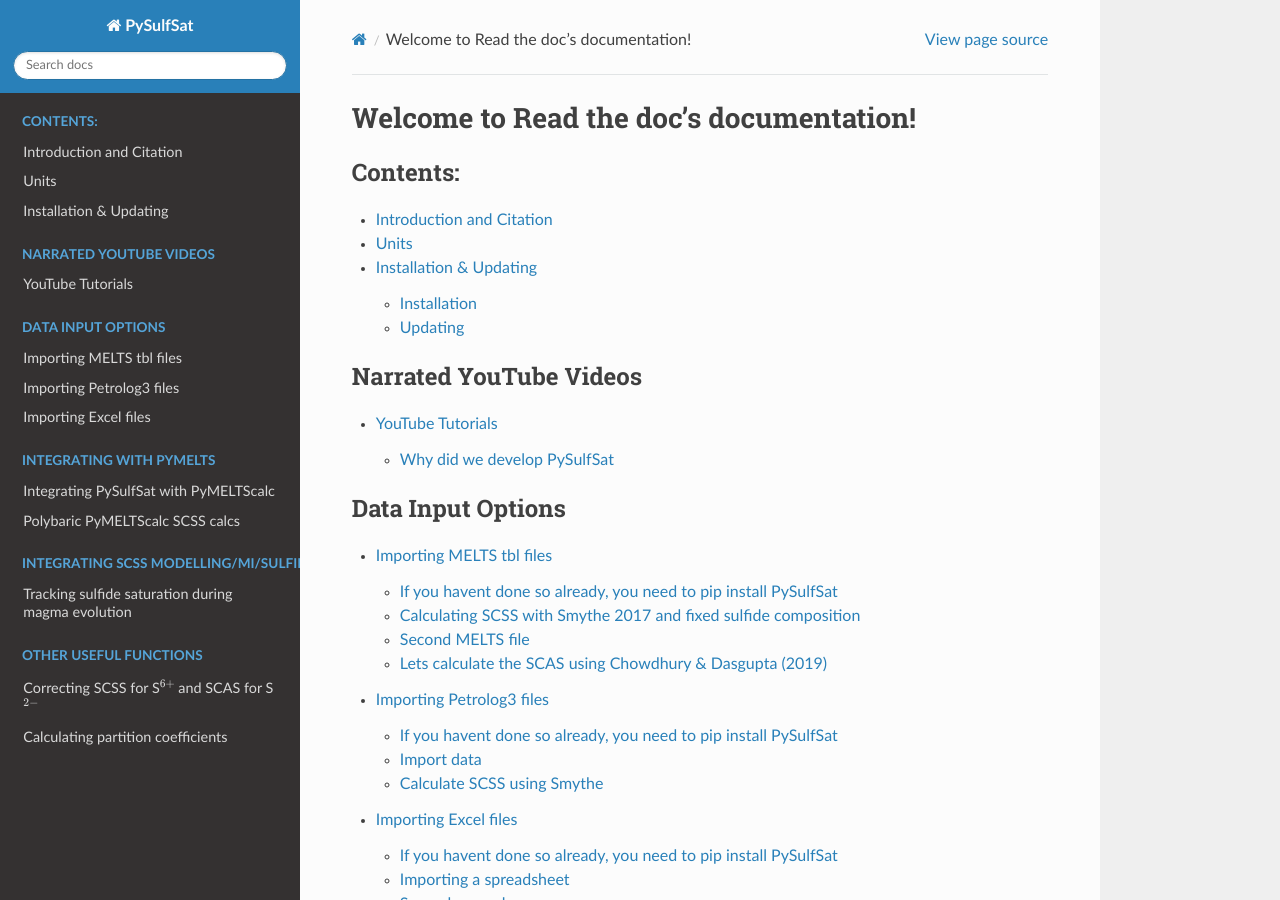
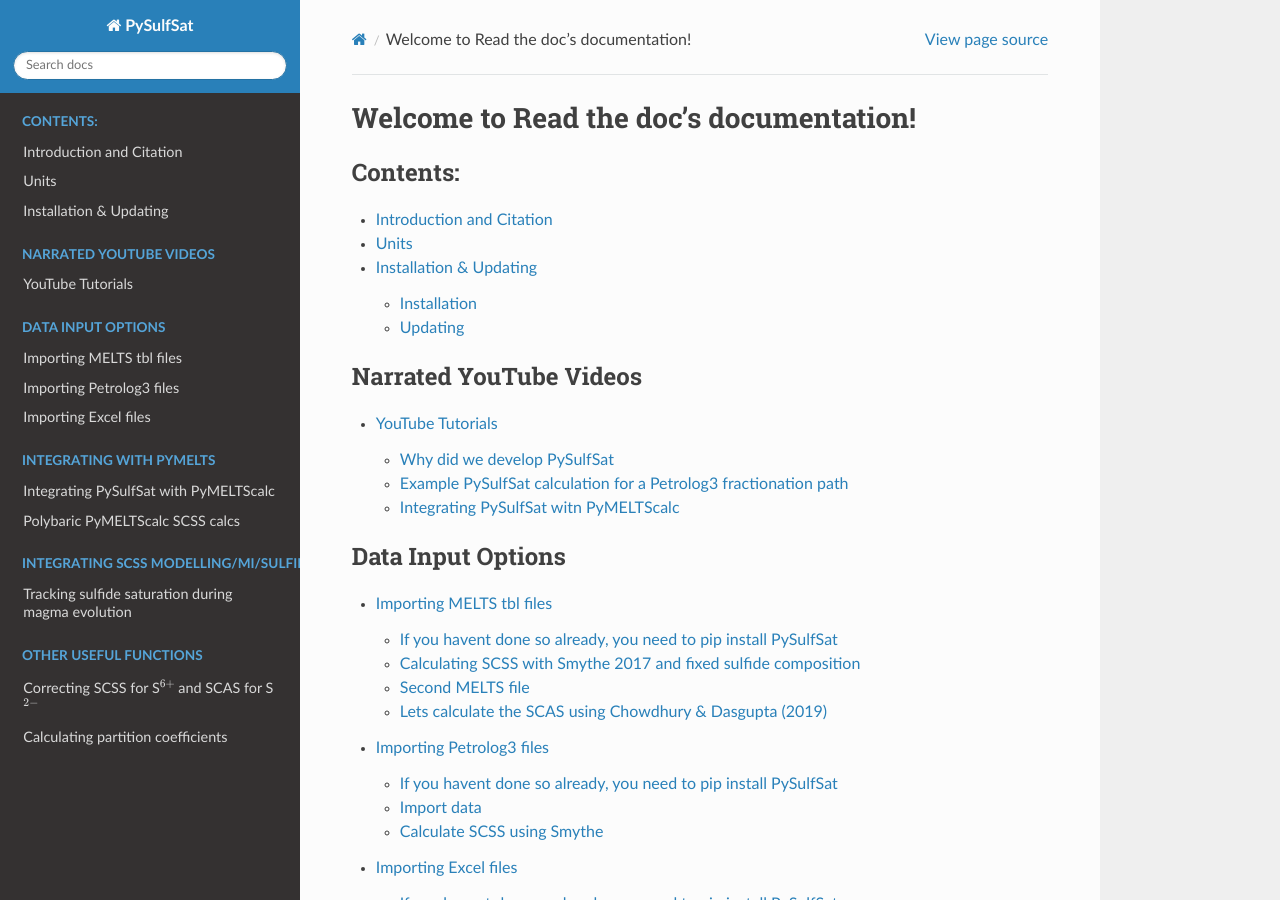
Before and after one commit to PennyWieser/PySulfSat, a Sphinx documentation site: the page built from docs/index.rst, in a window 1280 px wide and 900 px high. Built offline with Sphinx 7.4.7 and the Read the Docs theme 2.0.0, drawn with Linux system fonts in a browser that asks for light colours; pages that are not in the unit, such as notebooks, are missing from menus.

Commit message:
YouTube videos

```diff
--- a/docs/youtube.rst
+++ b/docs/youtube.rst
@@ -14,5 +14,23 @@
 
 .. raw:: html
 
-    <iframe width="560" height="315" src="https://www.youtube.com/watch?v=HkmHEMscV6I" title="YouTube video player" frameborder="0" allow="accelerometer; autoplay; clipboard-write; encrypted-media; gyroscope; picture-in-picture" allowfullscreen></iframe>
+<iframe width="560" height="315" src="https://www.youtube.com/embed/HkmHEMscV6I" title="YouTube video player" frameborder="0" allow="accelerometer; autoplay; clipboard-write; encrypted-media; gyroscope; picture-in-picture" allowfullscreen></iframe>
 ---------
+
+Example PySulfSat calculation for a Petrolog3 fractionation path
+^^^^^^^^^^^^^^^^^^^^^^^^^^^^^^^^^^^^^^^^^^^^^^^^^^^^^^^^^^^^^^^^^^^
+This video shows how to perform SCSS and SCAS calculations for a Petrolog3 fractionation path
+
+.. raw:: html
+
+<iframe width="560" height="315" src="https://www.youtube.com/embed/MOQTw_6praE" title="YouTube video player" frameborder="0" allow="accelerometer; autoplay; clipboard-write; encrypted-media; gyroscope; picture-in-picture" allowfullscreen></iframe>
+---------
+
+Integrating PySulfSat witn PyMELTScalc
+^^^^^^^^^^^^^^^^^^^^^^^^^^^^^^^^^^^^^^^^^^^^^^^^^^^^^^^^^^^^^^^^^^^
+This video shows how to integrate MELTS calculations and SCSS calculations in a single Jupyter Notebook.
+
+.. raw:: html
+
+<iframe width="560" height="315" src="https://www.youtube.com/embed/CJTl09zMnjE" title="YouTube video player" frameborder="0" allow="accelerometer; autoplay; clipboard-write; encrypted-media; gyroscope; picture-in-picture" allowfullscreen></iframe>
+---------
```
